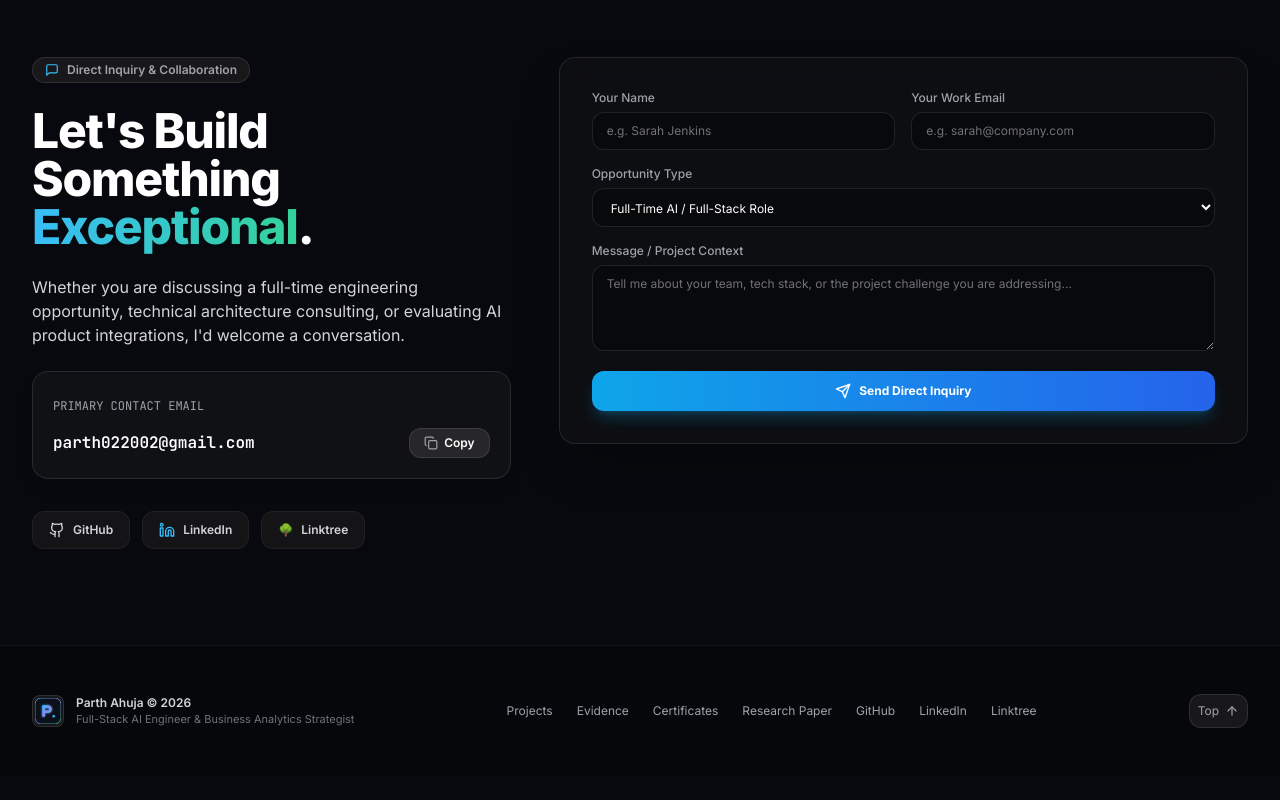
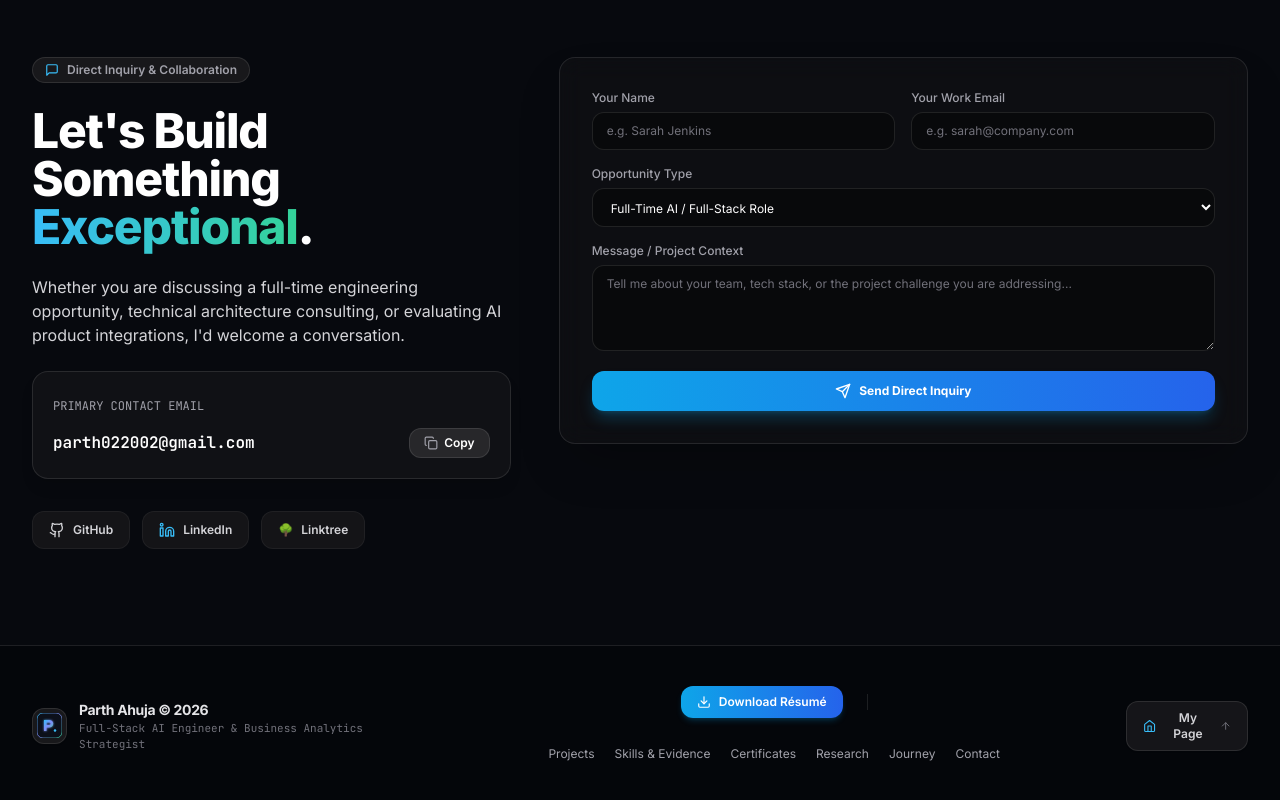
Before and after one commit to parth022002/Portfolio, a React (Vite) app: page / in a window 1280 px wide. Shown: the part 7754-8554 px from the top of the page. Before the commit the page ends 8530 px from the top, so only its background shows below. Built offline with nearby package versions, Linux system fonts and the light colour scheme.

Commit message:
feat: redesigned simple professional footer with My Page hero button, resume download button, and page navigation

```diff
--- a/src/components/Footer.tsx
+++ b/src/components/Footer.tsx
@@ -1,43 +1,90 @@
 import React from 'react';
-import { ArrowUp } from 'lucide-react';
+import { ArrowUp, Download, Home } from 'lucide-react';
 import { PORTFOLIO_DATA } from '../data/portfolioData';
 
 export const Footer: React.FC = () => {
-  const scrollToTop = () => {
-    window.scrollTo({ top: 0, behavior: 'smooth' });
+  const scrollToHero = () => {
+    const heroEl = document.getElementById('hero');
+    if (heroEl) {
+      heroEl.scrollIntoView({ behavior: 'smooth' });
+    } else {
+      window.scrollTo({ top: 0, behavior: 'smooth' });
+    }
   };
 
+  const navLinks = [
+    { label: 'Projects', href: '#projects' },
+    { label: 'Skills & Evidence', href: '#evidence' },
+    { label: 'Certificates', href: '#certificates' },
+    { label: 'Research', href: '#research' },
+    { label: 'Journey', href: '#journey' },
+    { label: 'Contact', href: '#contact' },
+  ];
+
   return (
-    <footer className="border-t border-white/5 bg-[#05070B] text-zinc-500 text-xs py-12 px-4 sm:px-6 lg:px-8">
-      <div className="max-w-7xl mx-auto flex flex-col sm:flex-row items-center justify-between gap-6">
+    <footer className="border-t border-white/10 bg-[#05070B]/95 backdrop-blur-md text-zinc-400 text-xs py-10 px-4 sm:px-6 lg:px-8 relative z-20">
+      <div className="max-w-7xl mx-auto flex flex-col lg:flex-row items-center justify-between gap-6 lg:gap-8">
+
+        {/* Left Side: Brand Identity & Copyright */}
         <div className="flex items-center gap-3">
-          <div className="w-8 h-8 rounded-lg overflow-hidden border border-white/10 bg-zinc-900 flex items-center justify-center p-0.5">
-            <img src="/logo1.svg" alt="Logo" className="w-full h-full object-contain" />
+          <div className="w-9 h-9 rounded-xl overflow-hidden border border-white/10 bg-zinc-900 flex items-center justify-center p-1 shadow-sm">
+            <img src="/logo1.svg" alt="Parth Ahuja Logo" className="w-full h-full object-contain" />
           </div>
           <div>
-            <div className="text-zinc-300 font-semibold">Parth Ahuja &copy; {new Date().getFullYear()}</div>
-            <div className="text-[11px] text-zinc-500">Full-Stack AI Engineer & Business Analytics Strategist</div>
+            <div className="text-zinc-200 font-bold text-sm tracking-tight">
+              Parth Ahuja &copy; {new Date().getFullYear()}
+            </div>
+            <div className="text-[11px] text-zinc-500 font-mono">
+              Full-Stack AI Engineer & Business Analytics Strategist
+            </div>
           </div>
         </div>
 
-        <div className="flex flex-wrap items-center gap-4 sm:gap-6 text-zinc-400">
-          <a href="#projects" className="hover:text-white transition-colors">Projects</a>
-          <a href="#evidence" className="hover:text-white transition-colors">Evidence</a>
-          <a href="#certificates" className="hover:text-white transition-colors">Certificates</a>
-          <a href="#research" className="hover:text-white transition-colors">Research Paper</a>
-          <a href={PORTFOLIO_DATA.personal.github} target="_blank" rel="noreferrer" className="hover:text-white transition-colors">GitHub</a>
-          <a href={PORTFOLIO_DATA.personal.linkedin} target="_blank" rel="noreferrer" className="hover:text-white transition-colors">LinkedIn</a>
-          <a href={PORTFOLIO_DATA.personal.linktree} target="_blank" rel="noreferrer" className="hover:text-white transition-colors">Linktree</a>
+        {/* Center: Resume Download Button + All Pages Links */}
+        <div className="flex flex-wrap items-center justify-center gap-4 sm:gap-6">
+          {/* Resume Download Button */}
+          <a
+            href="/resume.pdf"
+            download="Parth_Ahuja_Resume.pdf"
+            target="_blank"
+            rel="noreferrer"
+            className="px-4 py-2 rounded-xl bg-gradient-to-r from-sky-500 to-blue-600 hover:from-sky-400 hover:to-blue-500 text-white font-semibold text-xs transition-all shadow-md shadow-sky-500/20 hover:scale-105 active:scale-95 flex items-center gap-2 group"
+            title="Download Parth Ahuja's Resume (PDF)"
+          >
+            <Download className="w-3.5 h-3.5 group-hover:-translate-y-0.5 transition-transform" />
+            <span>Download Résumé</span>
+          </a>
+
+          {/* Vertical Separator */}
+          <span className="hidden sm:inline w-px h-4 bg-white/10" />
+
+          {/* All Pages / Sections Navigation Links */}
+          <nav className="flex flex-wrap items-center justify-center gap-3 sm:gap-5 text-zinc-400">
+            {navLinks.map((link) => (
+              <a
+                key={link.label}
+                href={link.href}
+                className="hover:text-white transition-colors py-1 hover:underline underline-offset-4 decoration-sky-400/50"
+              >
+                {link.label}
+              </a>
+            ))}
+          </nav>
         </div>
 
-        <button
-          onClick={scrollToTop}
-          className="p-2 rounded-xl bg-zinc-900 hover:bg-zinc-800 text-zinc-400 hover:text-white border border-white/10 transition-colors flex items-center gap-1.5"
-          title="Return to top"
-        >
-          <span>Top</span>
-          <ArrowUp className="w-3.5 h-3.5" />
-        </button>
+        {/* Right Side: "My Page" Button (Goes to Main / Hero Section) */}
+        <div className="flex items-center gap-3">
+          <button
+            onClick={scrollToHero}
+            className="px-4 py-2 rounded-xl bg-zinc-900/90 hover:bg-zinc-800 text-zinc-300 hover:text-white border border-white/10 hover:border-sky-500/30 transition-all flex items-center gap-2 text-xs font-semibold shadow-sm hover:scale-105 active:scale-95 group"
+            title="Return to Main / Hero Section"
+          >
+            <Home className="w-3.5 h-3.5 text-sky-400 group-hover:scale-110 transition-transform" />
+            <span>My Page</span>
+            <ArrowUp className="w-3 h-3 text-zinc-500 group-hover:text-white group-hover:-translate-y-0.5 transition-all" />
+          </button>
+        </div>
+
       </div>
     </footer>
   );
```
